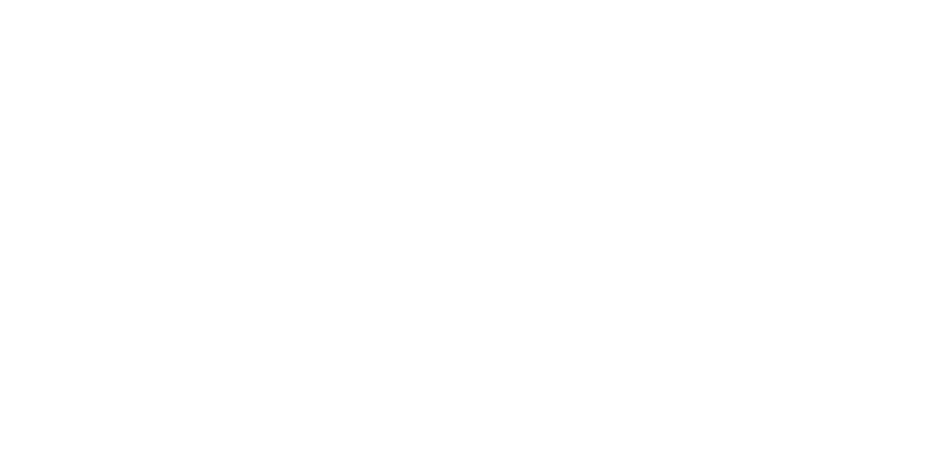
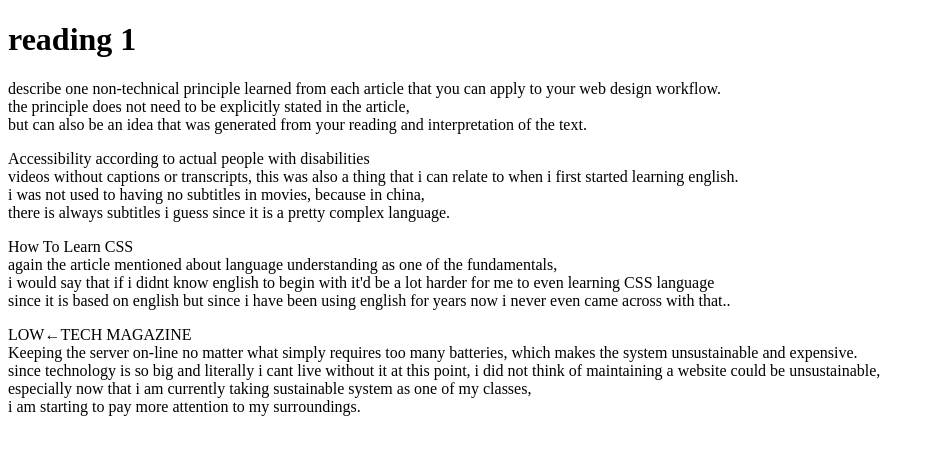
Before and after one commit to stephvnie/coreinteraction2019, a plain HTML site: page lab/labreading1/index.html in a window 1280 px wide. Shown: the whole page, without its empty margins (0-935 px from the left). Drawn offline with Linux system fonts and the light colour scheme.

Commit message:
Update index.html

```diff
--- a/lab/labreading1/index.html
+++ b/lab/labreading1/index.html
@@ -8,5 +8,37 @@
 	</head>
 <body>
 
+		<h1>reading 1</h1>
+		describe one non-technical principle learned from each article that you can apply
+		to your web design workflow. <br>the principle does not need to be explicitly stated in the article, <br>
+		but can also be an idea that was generated from your reading and interpretation of the text.
+
+
+		<p>Accessibility according to actual people with disabilities<br>
+
+			videos without captions or transcripts, this was also a thing that i can relate to when i
+			first started learning english.<br> i was not used to having no subtitles in movies, because in
+			china, <br>there is always subtitles i guess since it is a pretty complex language.
+
+				</p>
+
+		<p>How To Learn CSS<br>
+
+			again the article mentioned about language understanding as one of the fundamentals,<br> i would say
+			that if i didnt know english to begin with it'd be a lot harder for me to even learning CSS language<br>
+			since it is based on english but since i have been using english for years now i never even came across
+			with that..
+
+				</p>
+
+		<p>LOW←TECH MAGAZINE<br>
+
+			Keeping the server on-line no matter what simply requires too many batteries,
+			which makes the system unsustainable and expensive. <br>since technology is so big and literally i cant
+			live without it at this point, i did not think of maintaining a website could be unsustainable,<br> especially
+			now that i am currently taking sustainable system as one of my classes,<br> i am starting to pay more attention
+			to my surroundings.
+				</p>
+
 </body>
 </html>
```
